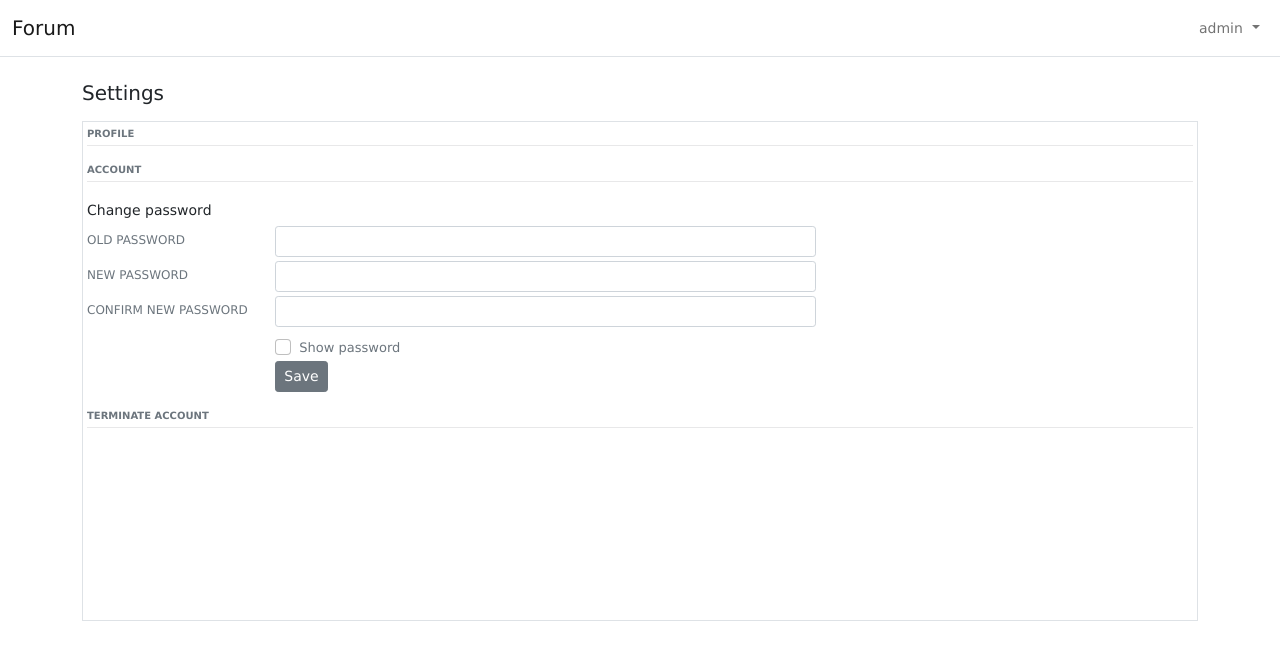
After one commit to random56428/forum, a Flask app: page /settings in a window 1280 px wide. The commit adds this page. Shown: the top 660 px of the page. Run offline with Flask 2, Linux system fonts and the light colour scheme; a user stored in the database is signed in; some libraries are stand-ins or nearby versions.

Commit message:
Add change password functionality and settings tab

```diff
--- a/app.py
+++ b/app.py
@@ -111,16 +111,16 @@ def register():
             return render_template("register.html")
 
         password = request.form.get("register_password")
-        confirmation = request.form.get("register_confirmation")
+        confirmpass = request.form.get("register_confirmation")
 
-        # Check if password/confirmation is blank and if !=
+        # Check if password/confirmpass is blank and if !=
         if not password:
             flash("Password input is blank.", "danger")
             return render_template("register.html")
-        elif not confirmation:
+        elif not confirmpass:
             flash("Confirmation password is blank.", "danger")
             return render_template("register.html")
-        elif password != confirmation:
+        elif password != confirmpass:
             flash("Passwords do not match.", "danger")
             return render_template("register.html")
 
@@ -264,6 +264,42 @@ def profile(user):
 
     return render_template("profile.html", total_rep=total_rep, post_contribution=post_contribution, comment_contribution=comment_contribution, user=user)
 
+# Settings for logged in user
+@app.route("/settings")
+@login_required
+def settings():
+    return render_template("settings.html")
+
+# Change password
+@app.route("/changepass", methods=["POST"])
+@login_required
+def changepass():
+
+    oldpass = request.form.get("oldpass")
+    newpass = request.form.get("newpass")
+    confirmpass = request.form.get("confirmpass")
+
+    # Check if any of the box fields are not filled in
+    if not oldpass:
+        return jsonify(dict(msg = "Old password input blank", status = "error"))
+    elif not newpass:
+        return jsonify(dict(msg = "New password input blank", status = "error"))
+    elif not confirmpass:
+        return jsonify(dict(msg = "Confirmation password input blank", status = "error"))
+
+    # Verify if new password is the same as confirmpass
+    if not newpass == confirmpass:
+        return jsonify(dict(msg = "Old/new password must match", status = "error"))
+
+    # Verify if old password matches
+    hashpass = db.execute("SELECT hash FROM users WHERE id=?", session["user_id"])
+    if not check_password_hash(hashpass[0]["hash"], oldpass):
+        return jsonify(dict(msg = "Invalid old password", status = "error"))
+
+    db.execute("UPDATE users SET hash=? WHERE id=?", generate_password_hash(newpass), session["user_id"])
+
+    return jsonify(dict(msg = "Successfully changed password", status = "success"))
+
 def parseAllToDatetimeObj(blocks):
     # Convert datetime string back to datetime obj
     for block in blocks:
--- a/templates/layout.html
+++ b/templates/layout.html
@@ -12,6 +12,7 @@
     <script src="https://cdn.jsdelivr.net/npm/bootstrap@5.1.3/dist/js/bootstrap.bundle.min.js"
         integrity="sha384-ka7Sk0Gln4gmtz2MlQnikT1wXgYsOg+OMhuP+IlRH9sENBO0LRn5q+8nbTov4+1p"
         crossorigin="anonymous"></script>
+    <script src="https://ajax.googleapis.com/ajax/libs/jquery/3.5.1/jquery.min.js"></script>
 
     <title>Forum</title>
 
@@ -46,7 +47,8 @@
             background-color: rgba(0, 0, 0, 0.05);
         }
 
-        .dropdown-menu, .dropdown-divider {
+        .dropdown-menu,
+        .dropdown-divider {
             padding: 0;
             margin: 0;
         }
@@ -73,12 +75,13 @@
             <div class="navbar-nav dropdown">
                 <a class="nav-link dropdown-toggle" id="navbarDropdown" role="button" data-bs-toggle="dropdown"
                     aria-expanded="false">
-                    {{ username }}
+                    <span style="font-size: 14px;">{{ username }}</span>
                 </a>
                 <ul class="dropdown-menu dropdown-menu-end" aria-labelledby="navbarDropdown">
                     <li><a class="dropdown-item py-2" href="{{url_for('profile', user=username)}}">Profile</a></li>
-                    <li>
-                        <hr class="dropdown-divider">
+                    <li><a class="dropdown-item py-2" href="{{url_for('settings')}}">Settings</a></li>
+                    <li class="d-flex justify-content-center">
+                        <hr class="dropdown-divider" style="width: 80%;">
                     </li>
                     <li><a class="dropdown-item py-2" href="{{url_for('logout')}}">Logout</a></li>
                 </ul>
@@ -88,6 +91,8 @@
     </nav>
 
     {% block profilenavbar %}{% endblock %}
+
+    {% block manualflash %}{% endblock %}
 
     {% with messages = get_flashed_messages(with_categories=true) %}
     {% if messages %}
--- a/templates/profile.html
+++ b/templates/profile.html
@@ -15,7 +15,6 @@
 {% block main %}
 
 <div class="bg-white p-5 border rounded" style="height: 500px;">
-    <!--TODO: IF SESSION USER_ID IS SAME AS PROFILE, ALLOW UPLOADING-->
     <div class="d-flex justify-content-center" style="height: 7rem;">
         <img src="/static/images/profiles/default.jpg" class="img-fluid img-thumbnail rounded-circle">
     </div>
--- /dev/null
+++ b/templates/settings.html
@@ -0,0 +1,160 @@
+{% extends "layout.html" %}
+
+{% block script %}
+<script>
+    $("body").css("background-color", "white");
+    $("#statusmsg").hide();
+
+    var passVisible = false;
+
+    $(document).ready(function () {
+        $("#passform").on("submit", function (e) {
+            e.preventDefault();
+            sendRequestChangePass();
+        })
+    })
+
+    function sendRequestChangePass() {
+        $.ajax({
+            type: "POST",
+            url: "{{url_for('changepass')}}",
+            contentType: "application/x-www-form-urlencoded; charset=UTF-8",
+            dataType: "json",
+            data: $("#passform").serialize(),
+            beforeSend: function () {
+                // Disables button, hides button text and adds a spinning wheel from Bootstrap
+                $("#chngpassbtn > .spinner-border").removeClass("visually-hidden");
+                $("#chngpassbtn > .btn-text").addClass("visually-hidden");
+            },
+            success: function (data) {
+                if (data["status"] == "error") {
+                    $("#statusmsg").css("color", "red");
+                } else {
+                    $("#statusmsg").css("color", "green");
+                    resetPassForm();
+                }
+                $("#statusmsg").text(data["msg"]);
+                $("#statusmsg").show();
+            },
+            error: function (e) {
+                console.log(e);
+            },
+            complete: function () {
+                $("#chngpassbtn > .spinner-border").addClass("visually-hidden");
+                $("#chngpassbtn > .btn-text").removeClass("visually-hidden");
+            }
+        });
+    }
+
+    function showPass() {
+        var passwordInputs = document.querySelectorAll(".passbox");
+        if (!passVisible) {
+            for (var i = 0; i < passwordInputs.length; i++) {
+                passwordInputs[i].type = "text";
+            }
+            passVisible = true;
+        } else {
+            for (var i = 0; i < passwordInputs.length; i++) {
+                passwordInputs[i].type = "password";
+            }
+            passVisible = false;
+        }
+    }
+
+    function resetPassForm() {
+        document.querySelector("#passform").reset();
+        passVisible = true;
+        showPass();
+    }
+
+</script>
+{% endblock %}
+
+{% block style %}
+<style>
+    hr {
+        opacity: 0.1;
+    }
+
+    .headings {
+        font-size: 10px;
+        margin-bottom: -12px;
+    }
+
+    .content {
+        margin-bottom: 1rem;
+    }
+</style>
+{% endblock %}
+
+{% block main %}
+<h5 class="mb-3">Settings</h5>
+<div class="bg-white p-1 border" style="height: 500px;">
+    <div>
+        <div class="headings text-muted fw-bold">PROFILE</div>
+        <hr>
+    </div>
+    <div class="content">
+    </div>
+    <div>
+        <div class="headings text-muted fw-bold">ACCOUNT</div>
+        <hr>
+    </div>
+    <div class="content">
+        <div>
+            <span style="font-size: 14px;">Change password</span>
+            <!--https://getbootstrap.com/docs/5.1/forms/overview/-->
+            <form id="passform" class="mt-1">
+                <div class="row mb-1">
+                    <label class="col-lg-2 col-md-3 col-form-label col-form-label-sm text-muted"
+                        style="font-size: 12px;">OLD PASSWORD</label>
+                    <div class="col-10 col-md-6">
+                        <input type="password" class="passbox form-control form-control-sm" name="oldpass">
+                    </div>
+                </div>
+                <div class="row mb-1">
+                    <label class="col-lg-2 col-md-3 col-form-label col-form-label-sm text-muted"
+                        style="font-size: 12px;">NEW PASSWORD</label>
+                    <div class="col-10 col-md-6">
+                        <input type="password" class="passbox form-control form-control-sm" name="newpass">
+                    </div>
+                </div>
+                <div class="row mb-2">
+                    <label class="col-lg-2 col-md-3 col-form-label col-form-label-sm text-muted"
+                        style="font-size: 12px;">CONFIRM NEW PASSWORD</label>
+                    <div class="col-10 col-md-6">
+                        <input type="password" class="passbox form-control form-control-sm" name="confirmpass">
+                    </div>
+                </div>
+                <div class="row">
+                    <div class="col-lg-2 col-md-3"></div>
+                    <div class="col-10 col-md-6">
+                        <div class="form-check">
+                            <input class="form-check-input" type="checkbox" onclick="showPass()">
+                            <label class="form-check-label text-muted" style="font-size: 13px;">
+                                Show password
+                            </label>
+                        </div>
+                    </div>
+                </div>
+                <div class="row">
+                    <div class="col-lg-2 col-md-3"></div>
+                    <div class="col-10 col-md-6">
+                        <button id="chngpassbtn" type="submit" class="btn btn-secondary btn-sm">
+                            <span class="spinner-border spinner-border-sm visually-hidden" role="status"
+                                aria-hidden="true"></span>
+                            <span class="btn-text">Save</span></button>
+                        <label class="mx-1" id="statusmsg" style="font-size: 14px;"></label>
+                    </div>
+                </div>
+            </form>
+        </div>
+    </div>
+    <div>
+        <div class="headings text-muted fw-bold">TERMINATE ACCOUNT</div>
+        <hr>
+    </div>
+    <div class="content">
+    </div>
+</div>
+{% endblock %}
```
Also changed, not shown: templates/post.html (+51 -5 lines), forum.db.
